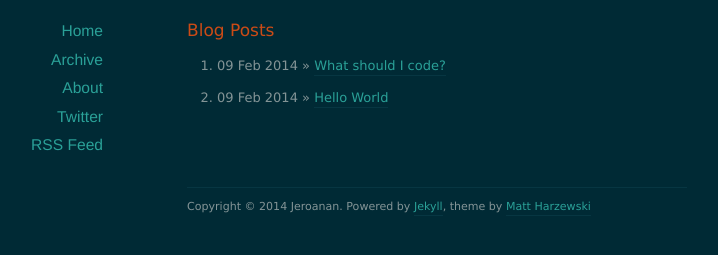
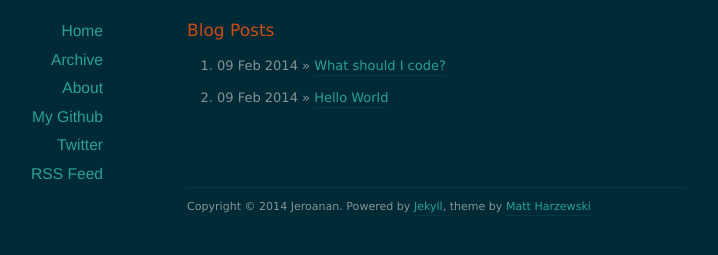
Before and after one commit to jeroanan/jeroanan.github.io, a Jekyll site: the page built from index.html, in a window 1280 px wide. Shown: the part 128-383 px from the top of the page, without its empty margins (203-921 px from the left). Built offline with Jekyll 4.4.1, drawn with Linux system fonts in a browser that asks for light colours; nearby versions of some CDN libraries; Markdown is read by kramdown in place of the engine named in the settings.

Commit message:
+link to my github

```diff
--- a/_layouts/default.html
+++ b/_layouts/default.html
@@ -36,6 +36,7 @@
           <li><a href="/">Home</a></li>
           <li><a href="/archives">Archive</a></li>
           <li><a href="/about">About</a></li>
+			 <li><a href="https://www.github.com/jeroanan">My Github</a></li>
           <li><a href="http://twitter.com/jeroanan">Twitter</a></li>
           <li><a href="/feed.xml">RSS Feed</a></li>
         </ul>
```
